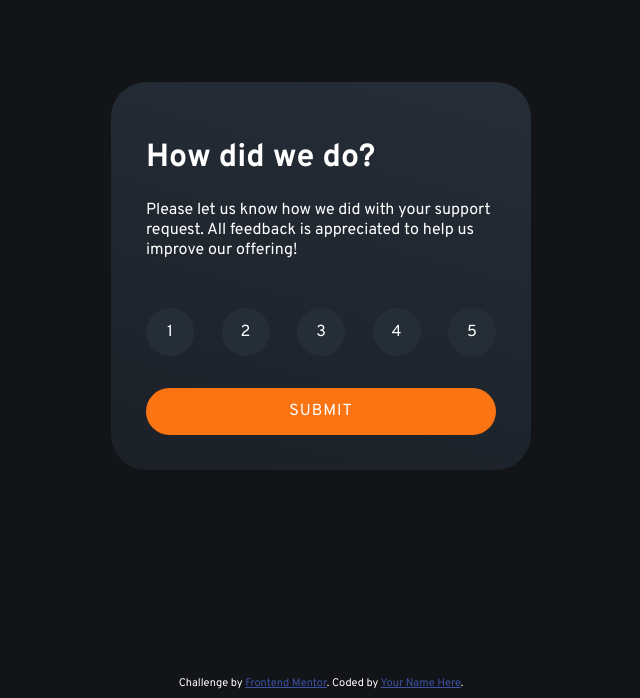
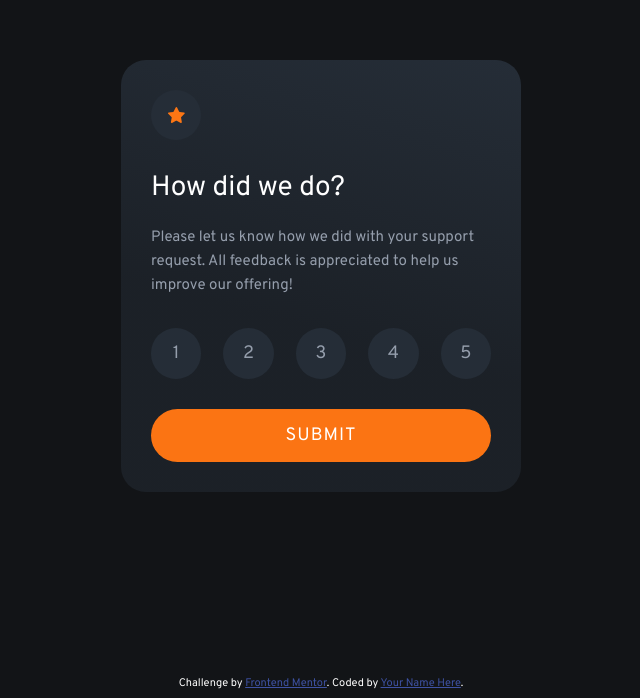
Before and after one commit to anamaderadiana/interactive-rating-component, a plain HTML site: page index.html in a window 1280 px wide. Shown: the part 132-830 px from the top of the page, without its empty margins (319-959 px from the left). Drawn offline with Linux system fonts and the light colour scheme.

Commit message:
style adjustments

```diff
--- a/index.html
+++ b/index.html
@@ -18,11 +18,16 @@
 <body>
     <main class="container">
         <dialog class="base-dialog" open="true">
-        <h1>
+
+        <button class="base-dialog__rating-btn">
+            <img src="./images/icon-star.svg" />
+        </button>
+
+        <h1 class="base-dialog__title">
             How did we do?
         </h1>
 
-        <p>
+        <p class="base-dialog__text">
             Please let us know how we did with your support request. All feedback is appreciated
             to help us improve our offering!
         </p>
--- a/styles/base.css
+++ b/styles/base.css
@@ -21,37 +21,52 @@
 }
 
 .base-dialog {
-     width: calc(100vw / 4);
-     min-width: 350px;
-     font-size: 1.6em;
-     border-radius: 2.2em;
+    width: 400px;
+    border-radius: 2.5em;
     border: none;
-     /* #1f2430 #181e28*/
-     background: linear-gradient(15deg, rgba(37, 45, 55, .5) 0%, rgba(37, 45, 55, 1) 100%);
+    background: linear-gradient(15deg, rgba(37, 45, 55, .5) 40%, rgba(37, 45, 55, 1) 100%);
     color: var(--core-color-white);
-     padding: 2.2em;
+    padding: 3em;
+    box-sizing: border-box;
 }
 
 .base-dialog__rating-group {
     width: 100%;
     display: flex;
     justify-content: space-between;
-     padding: 2em 0;
+    padding: 1.5em 0 3em;
 }
 
+.base-dialog__title {
+    font-weight: 400;
+    font-size: 2.8em;
+    margin: 30px 0 20px;
+ }
+
+.base-dialog__text {
+    font-weight: 400;
+    font-size: 1.5em;
+    line-height: 1.6;
+    color: var(--core-color-light-grey);
+}
 .base-dialog__rating-btn {
     all: unset;
-    width: 3em;
-    height: 3em;
+    width: 2.8em;
+    height: 2.8em;
+    display: flex;
+    justify-content: center;
+    align-items: center;
+    font-size: 1.8em;
     border-radius: 2em;
-    text-align: center;
     background-color: var(--core-color-dark-blue);
+    color: var(--core-color-light-grey);
 }
 
 .base-dialog__button {
     all: unset;
     display: block;
     width: 100%;
+    font-size: 1.8em;
     box-sizing: border-box;
     background-color: var(--core-color-primary);
     padding: .85em 2em;
```
Lines whose indentation alone changed are shown as unchanged.
